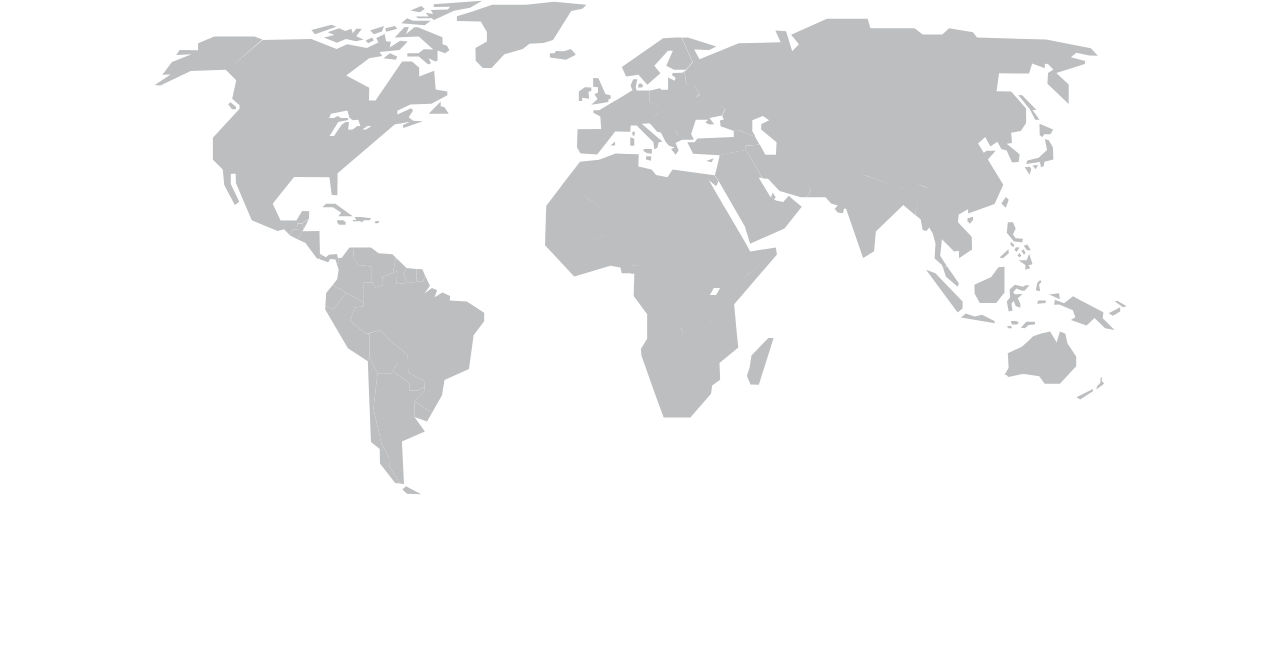
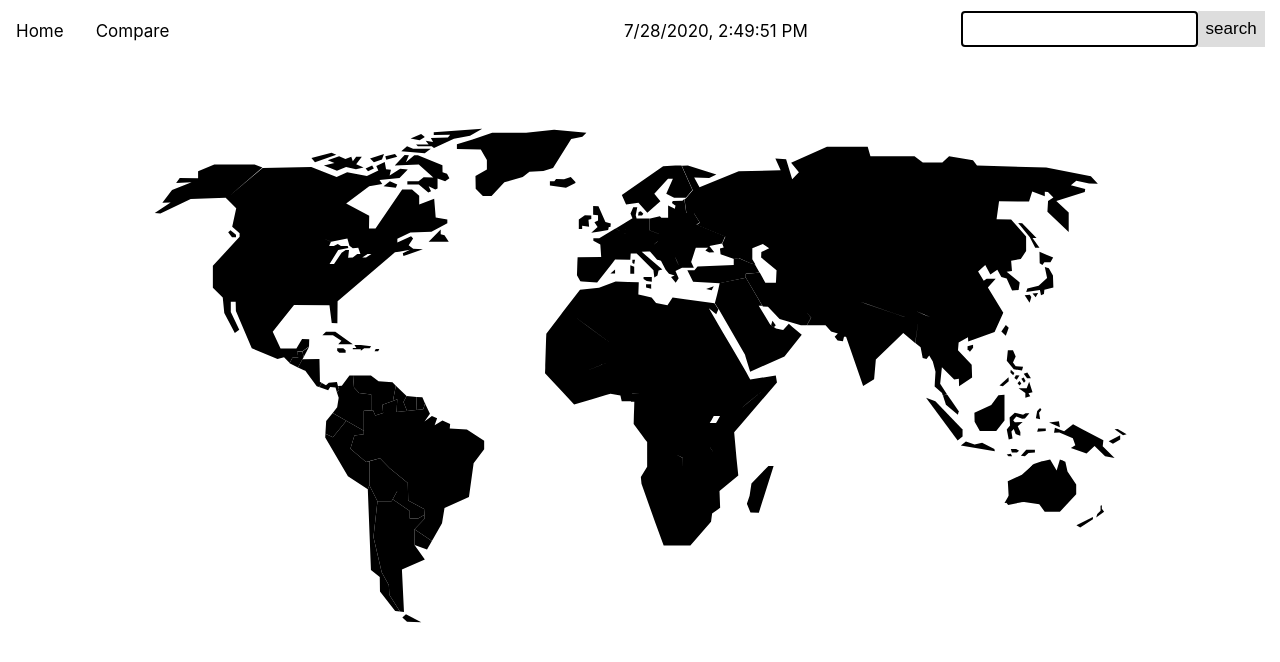
Before and after one commit to CodecoolGlobal/city-statistic-react, a React (Create React App) app in the folder citystatistic/: page /worldmap in a window 1280 px wide. Shown: the top 662 px of the page. Built offline with nearby package versions, Linux system fonts and the light colour scheme.

Commit message:
home page

```diff
--- a/citystatistic/package.json
+++ b/citystatistic/package.json
@@ -13,6 +13,7 @@
     "react-router-dom": "^5.2.0",
     "react-script-tag": "^1.1.2",
     "react-scripts": "3.4.1",
+    "styled-components": "^5.1.1",
     "uuid": "^8.3.0"
   },
   "scripts": {
--- a/citystatistic/src/App.js
+++ b/citystatistic/src/App.js
@@ -2,12 +2,14 @@ import React from "react";
 import DefaultCities from "./components/DefaultCities";
 import WorldMap from "./components/WorldMap";
 import SearchCity from "./components/SearchCity";
+import Header from "./layout/Header";
 import { BrowserRouter as Router, Route } from "react-router-dom";
 
 function App() {
   return (
     <div className="App">
       <Router>
+        <Header />
         <Route exact path="/" component={DefaultCities} />
         <Route exact path="/worldmap" component={WorldMap} />
         <Route exact path="/search" component={SearchCity} />
--- /dev/null
+++ b/citystatistic/src/components/ActualTime.js
@@ -0,0 +1,10 @@
+import React, { useState } from "react";
+
+export default function ActualTime() {
+  let [time, setTime] = useState();
+  setInterval(() => {
+    setTime(new Date().toLocaleString());
+  }, 1000);
+
+  return <div id="current-time">{time}</div>;
+}
--- a/citystatistic/src/components/SearchCity.js
+++ b/citystatistic/src/components/SearchCity.js
@@ -1,14 +1,45 @@
 import React from "react";
+import styled from "styled-components";
 
 export default function SearchCity() {
   return (
-    <div>
-      <input id="search-input" type="text" onChange={givePossibleSearch} />
-      <input type="submit" onClick={search} value="search" />
+    <SearchContainer>
+      <Input id="search-input" type="text" onChange={givePossibleSearch} />
+      <Button type="submit" onClick={search} value="search">
+        search
+      </Button>
       <div id="search-result"></div>
-    </div>
+    </SearchContainer>
   );
 }
+
+const SearchContainer = styled.div`
+  float: right;
+  margin-top: 0.7%;
+`;
+
+const Input = styled.input`
+  padding: 6px;
+  margin-top: 2px;
+  font-size: 17px;
+  border: none;
+  border: 2px solid black;
+  border-radius: 4px;
+`;
+
+const Button = styled.button`
+  float: right;
+  padding: 8px;
+  margin-top: 2px;
+  margin-right: 16px;
+  background: #ddd;
+  font-size: 17px;
+  border: none;
+  cursor: pointer;
+  &:hover {
+    background: #ccc;
+  }
+`;
 
 let cityNameList = [
   "aarhus",
--- a/citystatistic/src/components/WorldMap.js
+++ b/citystatistic/src/components/WorldMap.js
@@ -2,7 +2,7 @@ import React from "react";
 
 export default function WorldMap() {
   return (
-    <div>
+    <div style={{ marginTop: "10%" }}>
       <svg
         id="world"
         xmlns="http://www.w3.org/2000/svg"
@@ -18,69 +18,69 @@ export default function WorldMap() {
           onMouseLeave={removeColorful}
         >
           <polygon
-            fill="#BCBEC0"
+            fill="#000000"
             points="191,326.1 197.9,329.4 210.2,314.3 197.7,307.1 191.7,314.4 	"
           />
           <polygon
-            fill="#BCBEC0"
+            fill="#000000"
             points="216.4,272.5 213.1,272.5 206.1,282 202.6,282.2 203.6,285.5 201.6,288.2 203.2,293.1 201.8,301.8
 		197.7,307.1 226.3,323.4 226.3,305.1 233.1,304.5 233.1,290 222,288.8 217.3,283.6 	"
           />
           <polygon
-            fill="#BCBEC0"
+            fill="#000000"
             points="261.8,495.3 266.1,499.2 279.2,499.8 265.1,492.4 	"
           />
           <polygon
-            fill="#BCBEC0"
+            fill="#000000"
             points="282.2,400.8 276.3,404.3 268.6,404.3 268.6,397.3 252.9,386.6 251.9,388.4 238.9,388.4
 		235.2,421.2 242.8,453.6 249.4,465.6 249.8,474.5 259.6,489.9 263.3,490.3 261.4,451.1 282.5,441.9 273,428.6 273,414 282.4,404.3
 			"
           />
           <polygon
-            fill="#BCBEC0"
+            fill="#000000"
             points="284.5,432.8 289,424.9 273,414 273,428.6 	"
           />
           <polygon
-            fill="#BCBEC0"
+            fill="#000000"
             points="239.9,277.8 232.9,272.7 216.4,272.5 217.3,283.6 222,288.8 233.1,290 233.1,304.5 234.8,304.5
 		236.9,309.4 244.1,307.1 243.5,299.5 253.1,296 255.8,282 252.7,278.9 	"
           />
           <polygon
-            fill="#BCBEC0"
+            fill="#000000"
             points="265.7,291.5 255.8,282 253.1,296 257.1,294.5 256.5,306.3 266.1,305.3 262.8,297 	"
           />
           <polygon
-            fill="#BCBEC0"
+            fill="#000000"
             points="241.2,348.8 231.5,351.5 231.5,373.6 238.9,388.4 251.9,388.4 257.1,378.9 267,378.9 266.8,371.5
 		249.9,357.7 	"
           />
           <polygon
-            fill="#BCBEC0"
+            fill="#000000"
             points="274.6,304.4 281,303.6 282.7,298.3 280.2,292.7 275,292.3 	"
           />
           <polygon
-            fill="#BCBEC0"
+            fill="#000000"
             points="267,378.9 257.1,378.9 252.9,386.6 268.6,397.3 268.6,404.3 276.3,404.3 282.2,400.8 281.8,395.4
 		267.2,387.6 	"
           />
           <polygon
-            fill="#BCBEC0"
+            fill="#000000"
             points="266.1,305.3 274.6,304.4 275,292.3 265.7,291.5 262.8,297 	"
           />
           <polygon
-            fill="#BCBEC0"
+            fill="#000000"
             points="305.8,317.2 298.7,314.1 291.5,318.3 293.8,311.9 289,309.8 282.2,315 287.2,307.8 282.7,298.3
 		281,303.6 256.5,306.3 257.1,294.5 253.1,296 243.5,299.5 244.1,307.1 236.9,309.4 234.8,304.5 226.3,305.1 226.3,326.7
 		217.7,327.8 214,340.1 228.4,352.3 241.2,348.8 249.9,357.7 266.8,371.5 267.2,387.6 281.8,395.4 282.4,404.3 273,414 289,424.9
 		298.3,408.6 300.6,394.6 323.1,384.5 327.4,353.3 337.1,340.4 337.1,332.7 321.2,322.4 305.4,321.4 	"
           />
           <polygon
-            fill="#BCBEC0"
+            fill="#000000"
             points="217.7,327.8 226.3,326.7 226.3,323.4 210.2,314.3 197.9,329.4 191,326.1 190.8,329.6 211.7,365.3
 		230,377.3 231.5,373.6 231.5,351.5 228.4,352.3 214,340.1 	"
           />
           <polygon
-            fill="#BCBEC0"
+            fill="#000000"
             points="242.8,453.6 235.2,421.2 238.9,388.4 231.5,373.6 230,377.3 232.9,451.6 241,458 241.2,471.4
 		255.2,489.3 259.6,489.9 249.8,474.5 249.4,465.6 	"
           />
@@ -93,33 +93,33 @@ export default function WorldMap() {
           onMouseLeave={removeColorful}
         >
           <polygon
-            fill="#BCBEC0"
+            fill="#000000"
             points="410.6,91.9 403.3,91.7 401.7,93.8 397.6,93.8 397.6,97.7 412.4,99.8 421.1,95.5 421.1,94.4
 		416.8,89.9 	"
           />
           <polygon
-            fill="#BCBEC0"
+            fill="#000000"
             points="401.5,46.3 375.7,49.2 344.5,49.2 326.4,55.4 312,59.8 312,64.1 334,64.5 339.6,74.2 339.6,82.9
 		329.1,89 329.3,100.8 335.9,107.4 343.9,107.4 355.7,94.8 372.6,89.9 378.8,85.1 391.6,84.3 400.5,81.6 417.2,55 427.5,52.9
 		431.2,49.2 	"
           />
           <polygon
-            fill="#BCBEC0"
+            fill="#000000"
             points="108.7,143.1 103.6,138.8 101.5,140.8 105,145.4 108.7,145.4 	"
           />
           <polygon
-            fill="#BCBEC0"
+            fill="#000000"
             points="297.1,142.7 297.1,138.2 297.1,138.2 297.1,138.2 286,149.5 286,149.5 286,149.5 304.5,149.5
 		300.6,143.5 	"
           />
           <polygon
-            fill="#BCBEC0"
+            fill="#000000"
             points="298.8,85.5 298.7,79.1 276.1,69.9 272.8,69.9 265.1,76.3 267.8,69.9 263.9,69.7 254.8,79.4
 		276.9,78.3 290.3,90.3 281.4,90.1 276.7,93.8 266.4,93.8 266.4,96.7 276.9,96.7 285.7,104.1 288.2,103.1 286,98.5 292.1,101.4
 		294.2,100.4 294.2,91.3 301.2,93.8 305.1,91.1 302.9,87 	"
           />
           <path
-            fill="#BCBEC0"
+            fill="#000000"
             d="M267.6,152.6l4.1-6.2l-1.9-1.9l-12.6,5.6v-3.3l12-5.8l19.4-0.8l14.6-7.8v-3.5l-10.7-1.7l-1.4-17.3
 		l-13.8,5.4v-8.2l-6.6-5.6h-9.1l-24.5,35.7h-6l0.2-11.6l-21.2-11.4l21.2-15.7l12-2.1l-2.5-3.7l18.4-1.9l7.6-7.8l-7-0.8l-9.7,6.4
 		l1.2-5.4l-4.5-0.4l-1.2-6.6l-7.8,3.5l1.9,4.3l-10.5,5l-18.2-3.5l-9.7,4.5L178,80.6l-44.8,1l-30.9,26l3.5,4.1l0,0l-3.5-4.1
@@ -133,72 +133,72 @@ export default function WorldMap() {
 		L228.4,164.1z"
           />
           <polygon
-            fill="#BCBEC0"
+            fill="#000000"
             points="255.8,99.8 257.1,96.7 250.3,93.8 244.5,98.5 	"
           />
           <polygon
-            fill="#BCBEC0"
+            fill="#000000"
             points="235.6,82 234,79.4 228,82 230.2,84.7 	"
           />
           <polygon
-            fill="#BCBEC0"
+            fill="#000000"
             points="243,73.8 244.9,68.8 232.1,72.8 235.6,76.3 	"
           />
           <polygon
-            fill="#BCBEC0"
+            fill="#000000"
             points="257.1,71.3 255,68.8 246.1,70.7 247,74 	"
           />
           <polygon
-            fill="#BCBEC0"
+            fill="#000000"
             points="288,63.9 271.7,63.9 266.1,61.6 260.8,66.2 282.4,68 	"
           />
           <polygon
-            fill="#BCBEC0"
+            fill="#000000"
             points="335.3,45.5 290.7,48.8 290.7,51.3 305.8,50.9 303.7,53.6 288,54 290.1,57.7 283.3,56.5 286,60
 		274.4,60 276.1,61.6 288.8,61.6 290.9,63.3 309.3,54.8 324.1,51.9 	"
           />
           <polygon
-            fill="#BCBEC0"
+            fill="#000000"
             points="282.5,53.1 279.1,50.3 269.4,54.4 277.7,56 	"
           />
           <polygon
-            fill="#BCBEC0"
+            fill="#000000"
             points="201,69.5 196.6,67.6 178.1,72.3 181.4,76.3 	"
           />
           <polygon
-            fill="#BCBEC0"
+            fill="#000000"
             points="199.3,77.1 189.6,79.4 201.6,84.1 210,80.6 219.1,82.7 226.1,81.2 219.3,78.1 224.5,71.3
 		219.3,71.3 216.2,75.4 214.8,71.3 209.4,73.4 203.6,70.9 193.1,74.4 	"
           />
           <polygon
-            fill="#BCBEC0"
+            fill="#000000"
             points="216.2,243.8 200.1,232.4 191.5,232.4 188.2,235.5 197.9,235.5 205.7,240.7 202.8,243.8 	"
           />
           <polygon
-            fill="#BCBEC0"
+            fill="#000000"
             points="201.8,247.5 201.8,249.8 203.8,251.6 209.6,251.6 209.6,249.4 207.4,247.5 	"
           />
           <polygon
-            fill="#BCBEC0"
+            fill="#000000"
             points="236.2,250.2 239.5,250.2 240.6,248.3 237.3,248.3 	"
           />
           <polygon
-            fill="#BCBEC0"
+            fill="#000000"
             points="169.8,250.6 165.1,250.6 165.9,256.6 160.5,256.6 158,261.3 165.7,265.2 171,255.6 	"
           />
-          <polygon fill="#BCBEC0" points="176,246.1 169.8,250.6 171,255.6 	" />
+          <polygon fill="#000000" points="176,246.1 169.8,250.6 171,255.6 	" />
           <polygon
-            fill="#BCBEC0"
+            fill="#000000"
             points="185.9,275.8 185.5,257.4 169.8,257.6 167.3,262.2 165.7,265.2 171.2,267.7 172.5,268.3
 		177.4,274.9 183,282.4 185.1,283.2 187.8,279.5 185.9,278.4 	"
           />
           <polygon
-            fill="#BCBEC0"
+            fill="#000000"
             points="201.6,278.5 194.1,279.3 191.5,281.5 187.8,279.5 185.1,283.2 193.5,286.1 195.4,283.2
 		200.3,283.6 201.6,288.2 203.6,285.5 202.6,282.4 	"
           />
           <polygon
-            fill="#BCBEC0"
+            fill="#000000"
             points="217.7,244.6 219.5,247.3 216.2,247.3 216.2,248.5 223.6,248.5 223.6,249.8 226.7,247.5
 		231.7,247.5 233.1,245.7 223.6,244.6 	"
           />
@@ -211,123 +211,123 @@ export default function WorldMap() {
           onMouseLeave={removeColorful}
         >
           <polygon
-            fill="#BCBEC0"
+            fill="#000000"
             points="817.2,226.1 813.1,232 817.2,235.9 819.9,228.7 	"
           />
           <polygon
-            fill="#BCBEC0"
+            fill="#000000"
             points="782,248.5 784.2,250.8 787.1,247.1 787.1,244.4 782,245.6 	"
           />
           <polygon
-            fill="#BCBEC0"
+            fill="#000000"
             points="850.9,170.8 852.7,168.3 858.3,168.3 860.8,164.1 848.2,158.8 848.4,169.3 	"
           />
           <polygon
-            fill="#BCBEC0"
+            fill="#000000"
             points="849.6,198.8 852.3,197.6 852.7,193.7 861,191.6 860.6,180.5 856.8,173.9 853.1,172.8 855.2,182.9
 		847.4,189.9 837,192.6 836,195.7 848.6,193.9 	"
           />
           <polygon
-            fill="#BCBEC0"
+            fill="#000000"
             points="834.6,198.8 839.1,205.6 840.7,200.3 839.3,198.2 	"
           />
           <polygon
-            fill="#BCBEC0"
+            fill="#000000"
             points="841.8,197.2 844.7,200.5 846.9,196.7 	"
           />
           <polygon
-            fill="#BCBEC0"
+            fill="#000000"
             points="832.1,267.9 833.1,264.6 826.3,264 823.8,260.7 826.3,255.1 823.8,249.4 819.1,249.4 818.1,259.1
 		824.5,266.9 	"
           />
           <polygon
-            fill="#BCBEC0"
+            fill="#000000"
             points="814.5,282.4 819.9,278 819.7,274.3 811.4,281.8 	"
           />
           <polygon
-            fill="#BCBEC0"
+            fill="#000000"
             points="838.7,278.4 836.4,284.4 829,284.4 835.2,288.8 835.2,293.1 839.7,291.7 838.1,289 841.8,288.1
 		"
           />
           <polygon
-            fill="#BCBEC0"
+            fill="#000000"
             points="825.1,270.4 821.8,267.3 821.4,269.8 824,272.3 	"
           />
           <polygon
-            fill="#BCBEC0"
+            fill="#000000"
             points="829.8,272.7 826.5,272.3 825.1,274.9 827.3,276.4 	"
           />
           <polygon
-            fill="#BCBEC0"
+            fill="#000000"
             points="840.3,275.1 837,269.8 833.7,271 836.8,275.1 	"
           />
           <polygon
-            fill="#BCBEC0"
+            fill="#000000"
             points="831.5,275.6 833.9,279.3 835.4,277.6 833.7,274.5 	"
           />
           <polygon
-            fill="#BCBEC0"
+            fill="#000000"
             points="831.5,279.9 829.8,277.6 828,279.7 829.8,281.8 	"
           />
           <polygon
-            fill="#BCBEC0"
+            fill="#000000"
             points="777.4,322.4 752.4,296.4 743.8,293.1 772.9,332.5 777.4,328.8 	"
           />
           <polygon
-            fill="#BCBEC0"
+            fill="#000000"
             points="795.4,334.6 788.5,336.2 780.5,333.3 775.8,337 807.1,342.4 806.7,340.3 	"
           />
           <polygon
-            fill="#BCBEC0"
+            fill="#000000"
             points="821.8,340.3 822.8,343.4 827.5,343.4 829.4,341.8 826.7,340.3 	"
           />
           <polygon
-            fill="#BCBEC0"
+            fill="#000000"
             points="818.1,345.3 819.7,347 823,347 821.8,344.5 	"
           />
           <polygon
-            fill="#BCBEC0"
+            fill="#000000"
             points="831.1,346.5 834.8,347 838.1,343.9 844,343.4 844,341 836,341 	"
           />
           <polygon
-            fill="#BCBEC0"
+            fill="#000000"
             points="832.7,315.4 825.5,315.6 824,313.7 826.9,310.4 832.3,312.3 834.8,312.1 838.9,307.3 835.4,307.3
 		833.1,308.8 825.5,306.9 820.7,311.3 821.1,318.5 818.1,322.4 819.9,331.5 823.4,330.6 822.4,324.1 824.5,321.8 826.3,326.5
 		830.6,328 830.6,324.5 828.2,319.3 	"
           />
           <polygon
-            fill="#BCBEC0"
+            fill="#000000"
             points="846.1,324.3 854,323.6 854,321.4 846.9,321.4 	"
           />
           <polygon
-            fill="#BCBEC0"
+            fill="#000000"
             points="847.8,306.9 850,304.2 848.8,302.6 846.1,305.3 844.9,311.9 848.8,312.9 	"
           />
-          <polygon fill="#BCBEC0" points="866.1,314.6 857.1,315.8 867,320.3 	" />
+          <polygon fill="#000000" points="866.1,314.6 857.1,315.8 867,320.3 	" />
           <polygon
-            fill="#BCBEC0"
+            fill="#000000"
             points="803.8,299.7 788.3,306.9 791.6,308.8 806.1,305.5 806.1,305.5 791.6,308.8 788.3,306.9
 		788.3,306.9 788.5,315.2 793.3,323.6 808.4,323.6 816,314.1 816,296.6 816,296.6 816,290.2 810.4,290.8 	"
           />
           <polygon
-            fill="#BCBEC0"
+            fill="#000000"
             points="759.3,290.8 762.1,299.5 773.1,308.8 773.9,305.5 763.4,290.2 	"
           />
           <polygon
-            fill="#BCBEC0"
+            fill="#000000"
             points="907,332.1 887.6,322 879.1,317.4 870.9,324 862.4,320.7 861.6,325.3 866.5,325.1 878.9,330.4
 		881.2,336.8 877.1,339.3 887.6,343 891.5,344.3 898.9,337.5 908.6,346.9 917.3,348.6 906.4,337.7 	"
           />
           <polygon
-            fill="#BCBEC0"
+            fill="#000000"
             points="915.8,335.4 922.5,331.5 922.5,327.6 911.9,333.1 	"
           />
           <polygon
-            fill="#BCBEC0"
+            fill="#000000"
             points="920.2,321.8 917.3,322 925.1,327.6 928.4,326.7 	"
           />
           <path
-            fill="#BCBEC0"
+            fill="#000000"
             d="M750,259.7l2.5,9.5l-0.6,9.7l-0.2,3.9l6.8,5.8l0.6,2.1l4.1-0.6l-6.4-9.9l1.6-15.1l7.6,7.4l0,0l3.7,3.7
 		l4.3-0.6l0.2,6.8l12-8l-0.4-11.8l-12.6-13.2l0.6-7.2l4.5-2.5l0,0l4.1-2.3l0.2,3.9l24.3-8.7l8-17.7l-14.2-23.3l7.2-8h-8.3l-2.7,1.7
 		l-5.2-8.5l6.6-5.8l4.7,8.7l6.4-4.5l0,0l3.7,6.8l4.9,1.4l5,10.9l6-0.4l1-7l-8.3-6.8l-3.7-3.1l4.9-0.6l-0.8-9.5l-8.5,5.8l8.5-5.8
@@ -351,7 +351,7 @@ export default function WorldMap() {
 		l40.6,14l7.6-6.8l15.9,6.8l-2.1,6l8.5,14.2l0,0l-8.5-14.2l2.1-6L742.5,216.8z"
           />
           <polygon
-            fill="#BCBEC0"
+            fill="#000000"
             points="832.3,132.4 828.6,132.2 839.3,145.4 844.3,155.1 848.2,155.1 841.8,146 845.5,146 	"
           />
         </g>
@@ -363,52 +363,52 @@ export default function WorldMap() {
           onMouseLeave={removeColorful}
         >
           <polygon
-            fill="#BCBEC0"
+            fill="#000000"
             points="486.1,191.6 490.8,192.8 490.8,188.7 486.1,188.5 	"
           />
           <polygon
-            fill="#BCBEC0"
+            fill="#000000"
             points="584.5,178.4 578.9,173.2 584.5,178.4 590.5,177.8 586.2,170.3 581.8,169.1 571.1,164.4
 		566.8,165.2 566.8,171 533.5,172.2 530.6,175.7 524.1,175.7 529.4,186.4 553.8,187.7 577.9,182.7 577.9,179 	"
           />
           <polygon
-            fill="#BCBEC0"
+            fill="#000000"
             points="479.1,113.6 479.9,114.6 487.3,122.9 499.3,112.2 493.7,105.3 506.3,91.5 508.8,91.5 505.3,83.1
 		505.3,83.1 508.8,91.5 510.8,91.5 504.7,105.3 511.9,108.9 522.8,108.9 528.8,101.8 518.7,79.2 513.1,79.4 501.8,80 463.8,106.4
 		467.7,115.3 	"
           />
           <polygon
-            fill="#BCBEC0"
+            fill="#000000"
             points="478.7,125.4 482.4,125.4 483.6,123.7 481.3,121.4 479.3,122.1 	"
           />
           <polygon
-            fill="#BCBEC0"
+            fill="#000000"
             points="483.8,183.7 486.7,185.6 491.4,186.4 491.4,181.9 483.8,181.9 	"
           />
           <polygon
-            fill="#BCBEC0"
+            fill="#000000"
             points="471.6,179 475.2,179 475.2,172.4 471.6,171.2 	"
           />
           <polygon
-            fill="#BCBEC0"
+            fill="#000000"
             points="473.5,169.1 475.2,169.9 476,166 473.5,166 	"
           />
           <polygon
-            fill="#BCBEC0"
+            fill="#000000"
             points="441.9,129.9 438.6,131.6 441.5,135.9 435.7,141.3 443.4,140 451.2,138.6 451.8,135.9 453.3,135.9
 		453.7,132.6 448.7,131.4 442.3,116.9 437.4,116.7 437.4,124.7 441.9,125 	"
           />
           <polygon
-            fill="#BCBEC0"
+            fill="#000000"
             points="427.3,134.7 433.7,135.7 433.1,129.3 435.7,128.5 435.7,125.4 429.8,125 424.2,129.1 424.2,137.7
 		427.3,137.7 	"
           />
           <polygon
-            fill="#BCBEC0"
+            fill="#000000"
             points="457.6,178.8 457.6,175.1 453.3,178.8 	"
           />
           <path
-            fill="#BCBEC0"
+            fill="#000000"
             d="M527.6,168.1L527.6,168.1L527.6,168.1l1.9-5.8l1.6-4.9l-2.9-1.2l-4.1-8.5l4.1,8.5l2.9,1.2l0.8-2.3h11.3
 		l-2.5,2.5l3.5,1.9l4.7-0.4l-4.5-5.6L556,151l2.9-6.6l-21.3-8.7l-5.2-2.1l3.1-1.9l-5.4-8.7h-7l-0.8-6l-3.1,1l3.1-1l-1-6.8l-1.7,1.6
 		l-8.9,0.2l-0.8,1.9l2.7,1.9l0.6,0.4l-0.6,2.9l-6.2-2.9v3.7v4.3l4.7,1.6l1.4,2.7l1,2.9l1.6,4.3l1,2.5l-5,6.2l5-6.2l-1-2.5l-1.6-4.3
@@ -421,12 +421,12 @@ export default function WorldMap() {
 		 M514.3,167.2l-1.7-4.3l3.9,8.9L514.3,167.2z"
           />
           <polygon
-            fill="#BCBEC0"
+            fill="#000000"
             points="605.5,226.3 602.4,222.1 601.2,226.3 603.7,228.1 	"
           />
-          <polygon fill="#BCBEC0" points="546.5,194.1 548.4,190.4 541.4,193 	" />
+          <polygon fill="#000000" points="546.5,194.1 548.4,190.4 541.4,193 	" />
           <path
-            fill="#BCBEC0"
+            fill="#000000"
             d="M620.8,227.9l-3.3-2.9l-5.2,5.8l-6.6-1.4l0,0l-5.4-3.7l-6.8-11.3l-3.7-6h-3.5h6.8l-15.1-25.8l-7,1.4
 		l-17.1,3.5l-1.2,5.4l3.1,1.2l-3.1-1.2l-1.2,5.2l-2.1,8l3.5,5.6v-0.2l0,0l24.3,42.1l0.4,1.6l0,0l4.3,14l31.6-14.2l15.9-19.8
 		L620.8,227.9z M555.6,212.2l-2.5-0.4L555.6,212.2L555.6,212.2z M556.7,201.9l-3.7-2.7L556.7,201.9L556.7,201.9z M559.5,210.2
@@ -444,11 +444,11 @@ export default function WorldMap() {
           data-name="Africa"
         >
           <polygon
-            fill="#BCBEC0"
+            fill="#000000"
             points="583.1,372.1 581.4,383.3 578.9,390.7 582.2,398.7 589.9,398.9 603.5,355.8 598.7,355.8 	"
           />
           <path
-            fill="#BCBEC0"
+            fill="#000000"
             d="M605.5,272.7l-23.5,3.5l-1.2-2.1l-2.7-4.9l-0.2,0.2l0.2-0.2l-13.6-23.3l-8.2-13.8l-12.4-21.3l6.8,5.4
 		l1.9-4.3v-0.2l-3.5-5.6l-27.2-3.7l-1.6,33l0,0l1.6-33l-11.4-1.6l-4.7,7.2l-10.5-2.1l-4.1-5l-8.9-2.1l-3.3-0.8l0.4-11.3l-9.9-0.2
 		l-11.4-0.4l-15.3,5.8l0,0l-17.5,1.7l-16.9,21.9h8.9h1.7l0,0h-10.5l-14.2,18.6l-0.2,4.5l0,0l-0.4,12.4l-0.4,12v2.7l-0.2,4.7l0,0v0.2
@@ -478,11 +478,11 @@ export default function WorldMap() {
           data-name="Oceania"
         >
           <path
-            fill="#BCBEC0"
+            fill="#000000"
             d="m481.4 220-1 3.2 7.3-5.2-2.1-2.8v-3.2l-1.2 0.5v4.5zm-19.2 10.5 15.2-7.7v2l-11.7 7.7zm-62.3-39.5 12.8-6 9.5-10.5 5.2 2.3 2.3-4.8 8.7-0.2-2.2 4 7.2 6.2 4.8-4.8v-6.7l2.2 0.7 2.5 12 7.8 11-0.8 8.3-14.2 14.7-12.3-0.7-1.5-8.3-4.2 1.8-4-3.5-24.3 5.3-1.5-1.8 2-4.8z"
           />
           <polygon
-            fill="#BCBEC0"
+            fill="#000000"
             points="396,210,400,203,399,190,412,184,423,174,429,172,438,170,444,180,447,170,452,172,454,181,462,193,462,202,447,218,433,218,428,211,414,209"
           />
         </g>
@@ -502,7 +502,7 @@ function colorful(e) {
 function removeColorful(e) {
   let targetChildren = e.currentTarget.children;
   for (const element of targetChildren) {
-    element.style.fill = "#BCBEC0";
+    element.style.fill = "#000000";
   }
 }
 function relocate(e) {
--- a/citystatistic/src/index.css
+++ b/citystatistic/src/index.css
@@ -1,10 +1,18 @@
 body {
   margin: 0;
+  background-image: url("");
+
   font-family: -apple-system, BlinkMacSystemFont, "Segoe UI", "Roboto", "Oxygen",
     "Ubuntu", "Cantarell", "Fira Sans", "Droid Sans", "Helvetica Neue",
     sans-serif;
   -webkit-font-smoothing: antialiased;
   -moz-osx-font-smoothing: grayscale;
+
+  height: 100%;
+
+  /* Center and scale the image nicely */
+  background-position: center;
+  background-size: cover;
 }
 
 code {
@@ -16,3 +24,16 @@ code {
   display: block;
   margin: auto;
 }
+
+.header-link:hover {
+  background-color: #dcdcdc;
+}
+
+#current-time {
+  display: inline-block;
+  text-align: center;
+  font-size: 17px;
+  margin-top: 0.55%;
+  margin-left: 33%;
+  padding: 14px 16px;
+}
--- /dev/null
+++ b/citystatistic/src/layout/Header.js
@@ -0,0 +1,41 @@
+import React from "react";
+import styled from "styled-components";
+import { Link } from "react-router-dom";
+import SearchCity from "../components/SearchCity";
+import ActualTime from "../components/ActualTime";
+
+export default function Header() {
+  const TopNav = styled.div`
+    overflow: hidden;
+    background-color: rgba(255, 255, 255, 0.7);
+    position: fixed;
+    top: 0;
+    margin-left: -0, 55%;
+    width: 100.05%;
+    z-index: 2;
+  `;
+
+  const Links = {
+    color: `black`,
+    float: "left",
+    display: "block",
+    textAlign: "center",
+    padding: "14px 16px",
+    textDecoration: "none",
+    fontSize: "17px",
+    marginTop: "0.55%",
+  };
+
+  return (
+    <TopNav>
+      <Link className="header-link" style={Links} to="/">
+        Home
+      </Link>
+      <Link className="header-link" style={Links} to="/compare">
+        Compare
+      </Link>
+      <ActualTime />
+      <SearchCity />
+    </TopNav>
+  );
+}
```
Also changed, not shown: 1 other file (tests, documents, lock files or other folders).
